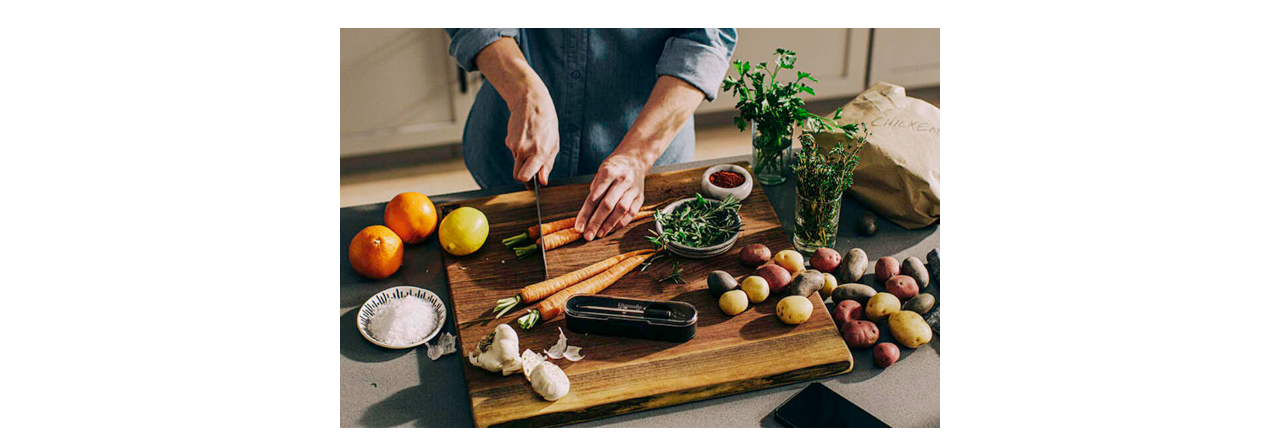
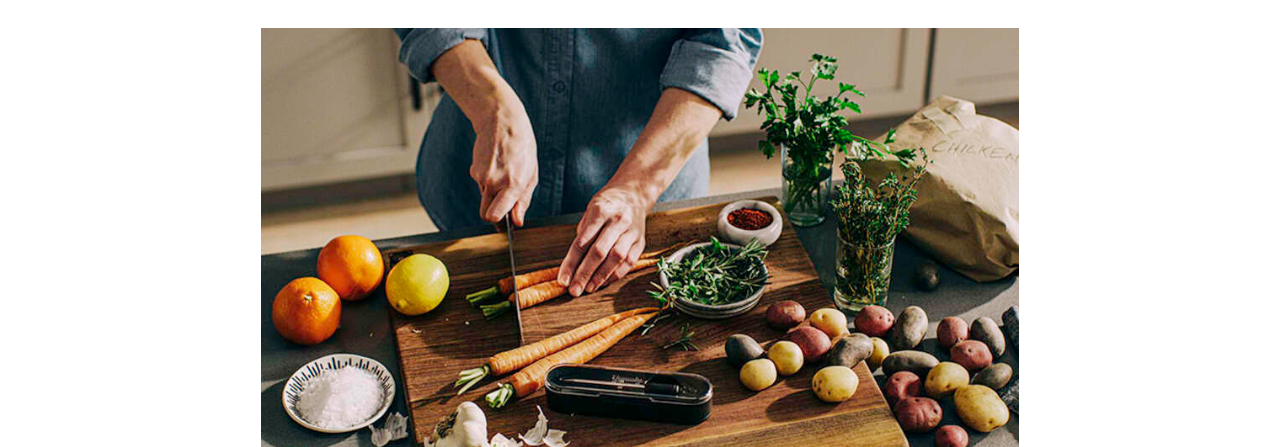
Before and after one commit to kiovit/odin-recipes, a plain HTML site: page index.html in a window 1280 px wide. Shown: the part 128-575 px from the top of the page. Drawn offline with Linux system fonts and the light colour scheme.

Commit message:
Fixed image resize properties2

```diff
--- a/css/style.css
+++ b/css/style.css
@@ -33,11 +33,11 @@ ol {
 }
 
 .center {
-    height:auto;
-    width: 600px;
+
     display: block;
     margin-left: auto;
     margin-right: auto;
+    width: 60%;
 
 }
 
```
